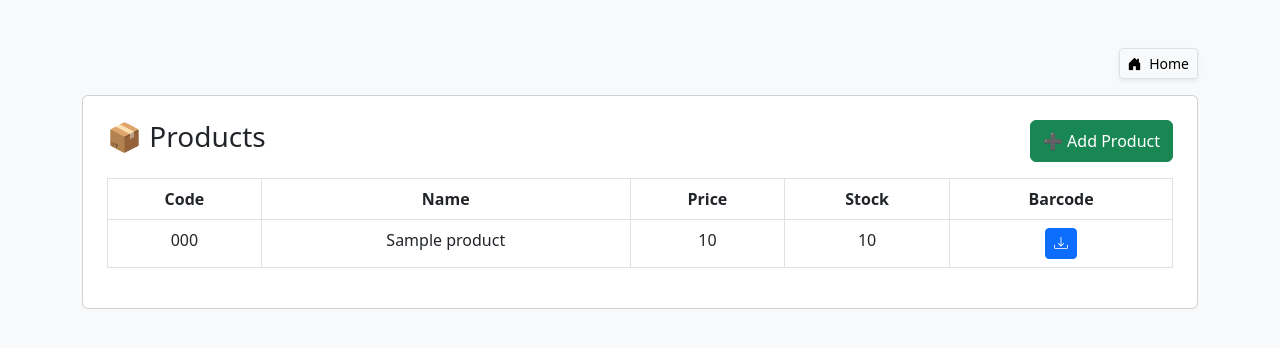
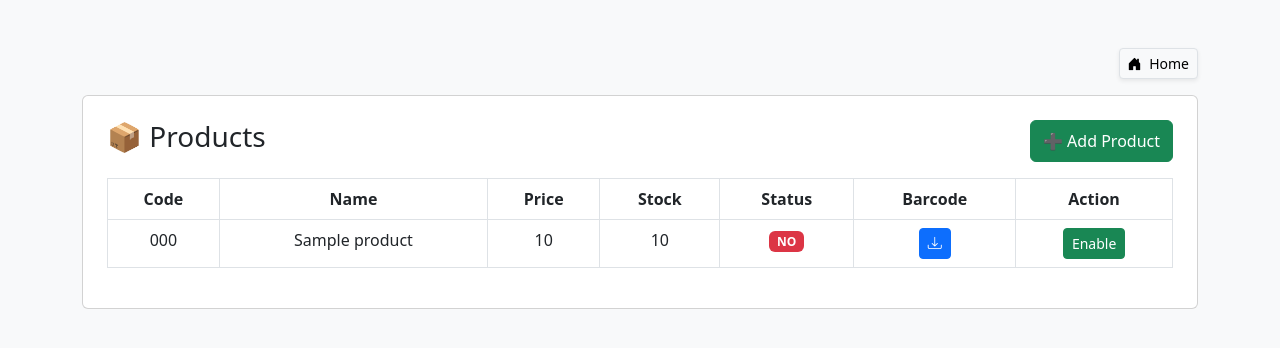
Before and after one commit to jaymedeveloper/Shop-Management, a Flask app: page /products in a window 1280 px wide. Shown: the top 348 px of the page. Run offline with Flask 3, Linux system fonts and the light colour scheme; a database or web service that is not in the repository returns one stand-in record (values such as "Sample title"); some libraries are stand-ins or nearby versions.

Commit message:
Update products.html

```diff
--- a/templates/products.html
+++ b/templates/products.html
@@ -46,20 +46,43 @@
                         <th>Name</th>
                         <th>Price</th>
                         <th>Stock</th>
+                        <th>Status</th>
                         <th>Barcode</th>
+                        <th>Action</th>
                     </tr>
                 </thead>
                 <tbody>
                     {% for p in products %}
-                    <tr>
+                    <tr class="{% if p[4] == 0 %}table-danger{% endif %}">
                         <td>{{ p[0] }}</td>
                         <td>{{ p[1] }}</td>
                         <td>{{ p[2] }}</td>
                         <td>{{ p[3] }}</td>
+
+                        <td>
+                            {% if p[4] == 1 %}
+                                <span class="badge bg-success">YES</span>
+                            {% else %}
+                                <span class="badge bg-danger">NO</span>
+                            {% endif %}
+                        </td>
+
                         <td>
                             <a href="/download-barcode/{{ p[0] }}" class="btn btn-sm btn-primary">
                                 <i class="bi bi-download"></i>
                             </a>
+                        </td>
+
+                        <td>
+                            {% if p[4] == 1 %}
+                                <button class="btn btn-danger btn-sm" onclick="toggleProduct('{{ p[0] }}', 0)">
+                                    Disable
+                                </button>
+                            {% else %}
+                                <button class="btn btn-success btn-sm" onclick="toggleProduct('{{ p[0] }}', 1)">
+                                    Enable
+                                </button>
+                            {% endif %}
                         </td>
                     </tr>
                     {% endfor %}
@@ -69,7 +92,7 @@
         </div>
     </div>
 
-    <!-- 🔥 Add Modal -->
+    <!-- Add Modal -->
     <div class="modal fade" id="addModal">
         <div class="modal-dialog">
             <div class="modal-content p-3">
@@ -89,32 +112,25 @@
         </div>
     </div>
 
-    <!-- 🔥 Result Modal -->
+    <!-- Result Modal -->
     <div class="modal fade" id="resultModal" tabindex="-1">
         <div class="modal-dialog modal-dialog-centered">
             <div class="modal-content">
 
-                <!-- 🔥 Header -->
                 <div class="modal-header">
                     <h5 class="modal-title">
                         <i class="bi bi-check-circle text-success"></i>
                         Product Created
                     </h5>
 
-                    <!-- ❌ Close button -->
                     <button type="button" class="btn-close" data-bs-dismiss="modal" onclick="reload()"></button>
                 </div>
 
-                <!-- 🔥 Body -->
                 <div class="modal-body text-center">
-
                     <h3 id="newCode" class="fw-bold mb-3"></h3>
-
                     <img id="barcodeImg" class="img-fluid mb-3" style="max-width:280px">
-
                 </div>
 
-                <!-- 🔥 Footer -->
                 <div class="modal-footer justify-content-between">
 
                     <button class="btn btn-secondary" data-bs-dismiss="modal" onclick="reload()">
@@ -130,6 +146,8 @@
             </div>
         </div>
     </div>
+
+    <!-- JS -->
     <script>
         function generateProduct() {
 
@@ -137,7 +155,6 @@
             let spinner = document.getElementById("btnSpinner");
             let text = document.getElementById("btnText");
 
-            // 🔥 START LOADING
             btn.disabled = true;
             spinner.classList.remove("d-none");
             text.innerText = "Generating...";
@@ -154,7 +171,6 @@
             .then(res => res.json())
             .then(data => {
 
-                    // 🔥 STOP LOADING
                 btn.disabled = false;
                 spinner.classList.add("d-none");
                 text.innerText = "Generate";
@@ -169,22 +185,40 @@
 
                     let modal = new bootstrap.Modal(document.getElementById('resultModal'));
                     modal.show();
-
-                        setTimeout(() => {
-                            document.getElementById("downloadBtn").focus();
-                        }, 300);
                 }
             })
             .catch(() => {
-                    // 🔥 ERROR CASE
                 btn.disabled = false;
                 spinner.classList.add("d-none");
                 text.innerText = "Generate";
-
                 alert("Something went wrong");
             });
         }
 
+        function toggleProduct(code, status) {
+
+            let msg = status === 0
+                ? "Disable this product?"
+                : "Enable this product?";
+
+            if (!confirm(msg)) return;
+
+            fetch("/api/toggle-product", {
+                method: "POST",
+                headers: {
+                    "Content-Type": "application/json"
+                },
+                body: JSON.stringify({ code: code, status: status })
+            })
+            .then(res => res.json())
+            .then(data => {
+                if (data.status === "success") {
+                    location.reload();
+                } else {
+                    alert("Error");
+                }
+            });
+        }
 
         function reload() {
             setTimeout(() => location.reload(), 20);
@@ -194,5 +228,4 @@
     <script src="https://cdn.jsdelivr.net/npm/bootstrap@5.3.0/dist/js/bootstrap.bundle.min.js"></script>
 
 </body>
-
 </html>
```
Lines whose indentation alone changed are shown as unchanged.
